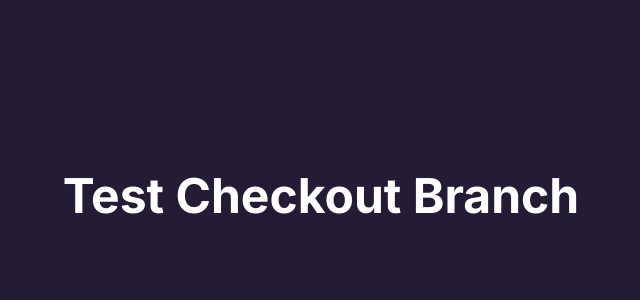
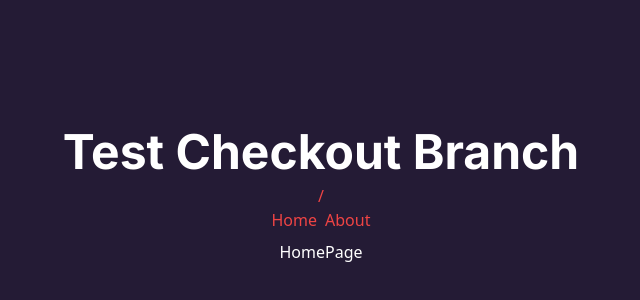
Before and after one commit to irwantohuang/cryptotrack, a React (Vite) app: page / in a window 1280 px wide. Shown: the part 204-504 px from the top of the page, without its empty margins (319-959 px from the left). Built offline with nearby package versions, Linux system fonts and the light colour scheme.

Commit message:
react-router setup

```diff
--- a/package.json
+++ b/package.json
@@ -10,8 +10,12 @@
     "preview": "vite preview"
   },
   "dependencies": {
+    "@reduxjs/toolkit": "^2.2.7",
+    "lucide-react": "^0.438.0",
     "react": "^18.3.1",
-    "react-dom": "^18.3.1"
+    "react-dom": "^18.3.1",
+    "react-redux": "^9.1.2",
+    "react-router-dom": "^6.26.1"
   },
   "devDependencies": {
     "@eslint/js": "^9.8.0",
--- a/src/App.tsx
+++ b/src/App.tsx
@@ -1,8 +1,21 @@
+import { Route, Routes } from "react-router-dom"
+import { routes } from "./router/routes"
+import Navbar from "./Navbar"
+
 function App() {
 
     return (
-        <div className="flex w-full h-screen items-center justify-center">
+        <div className="flex w-full h-screen items-center justify-center flex-col gap-2 text-primary-white">
             <h1 className="text-5xl font-bold font-primary text-primary-white">Test Checkout Branch</h1>
+            <Navbar />
+
+            <main>
+                <Routes>
+                    {routes.map((route) => (
+                        <Route key={route.path} path={route.path} element={route.element} />
+                    ))}
+                </Routes>
+            </main>
         </div>
     )
 }
--- /dev/null
+++ b/src/Navbar.tsx
@@ -0,0 +1,16 @@
+import { Link, useLocation } from 'react-router-dom'
+
+const Navbar = () => {
+    const location = useLocation();
+    return (
+        <div className='text-red-500 text-center'>
+            <h1>{location.pathname}</h1>
+            <div className='flex items-center gap-2'>
+                <Link to="/">Home</Link>
+                <Link to="/about">About</Link>
+            </div>
+        </div>
+    )
+}
+
+export default Navbar
--- a/src/main.tsx
+++ b/src/main.tsx
@@ -2,9 +2,12 @@ import { StrictMode } from 'react'
 import { createRoot } from 'react-dom/client'
 import App from './App.tsx'
 import './index.css'
+import { BrowserRouter } from 'react-router-dom'
 
 createRoot(document.getElementById('root')!).render(
-  <StrictMode>
-    <App />
-  </StrictMode>,
+    <StrictMode>
+        <BrowserRouter>
+            <App />
+        </BrowserRouter>
+    </StrictMode>,
 )
--- /dev/null
+++ b/src/pages/HomePage.tsx
@@ -0,0 +1,9 @@
+import React from 'react'
+
+const HomePage = () => {
+  return (
+    <div>HomePage</div>
+  )
+}
+
+export default HomePage
--- /dev/null
+++ b/src/pages/NotFoundPage.tsx
@@ -0,0 +1,9 @@
+import React from 'react'
+
+const NotFoundPage = () => {
+  return (
+    <div>NotFoundPage</div>
+  )
+}
+
+export default NotFoundPage
--- /dev/null
+++ b/src/router/routes.tsx
@@ -0,0 +1,7 @@
+import HomePage from "../pages/HomePage";
+import NotFoundPage from "../pages/NotFoundPage";
+
+export const routes = [
+    { path: "/", element: <HomePage /> },
+    { path: "/about", element: <NotFoundPage /> }
+]
```
Also changed, not shown: 1 other file (tests, documents, lock files or other folders).
